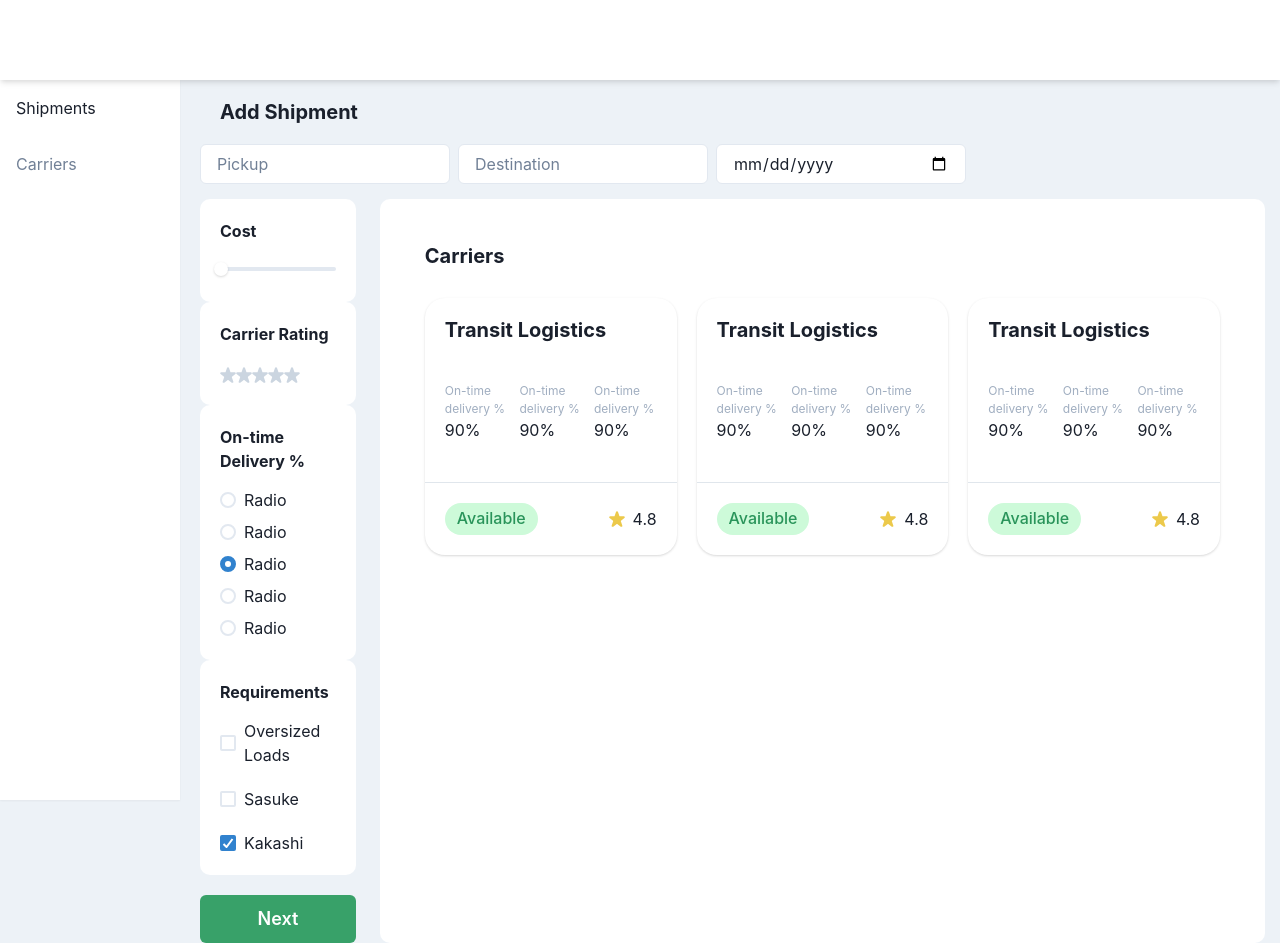
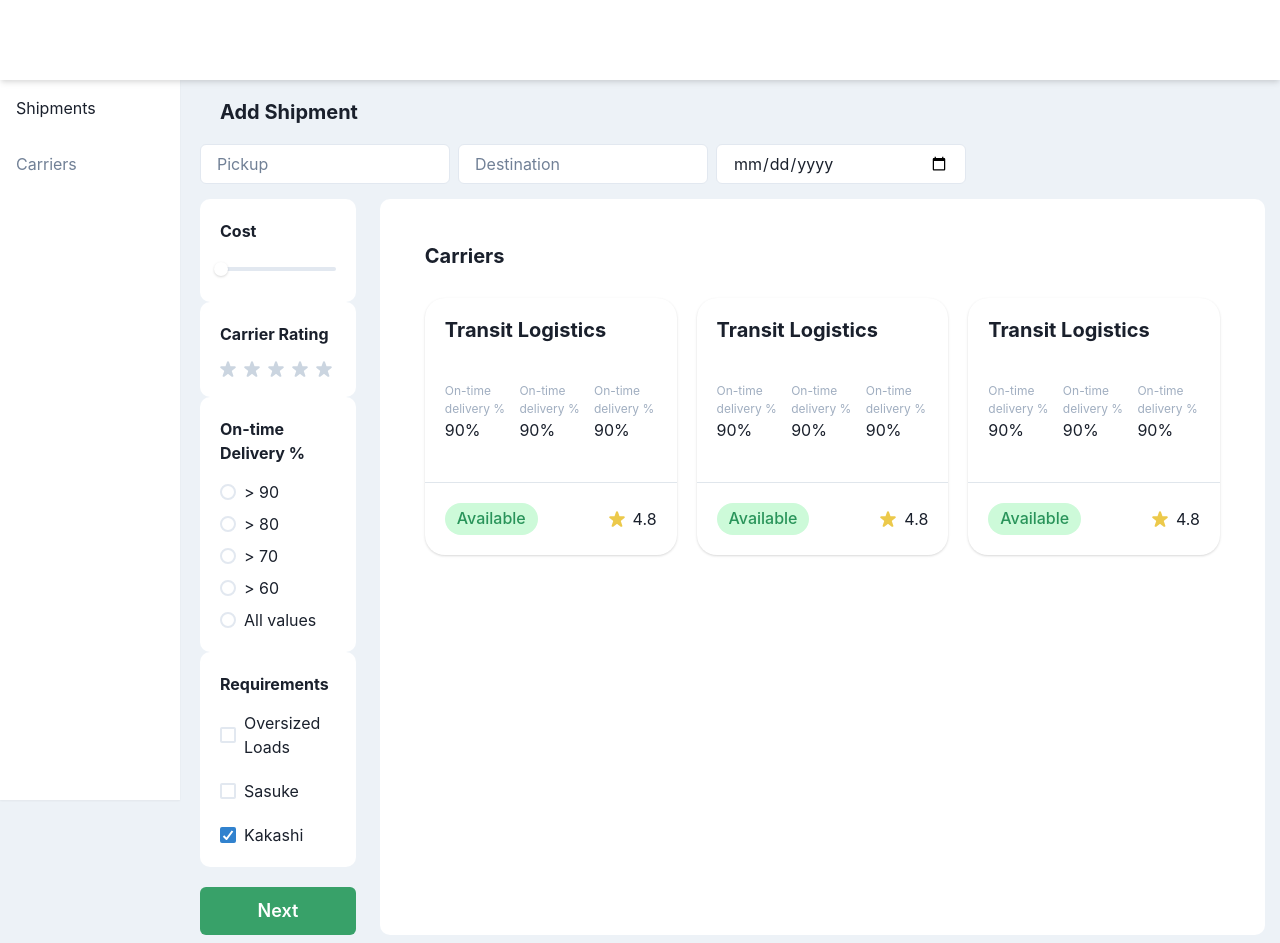
Before and after one commit to pauljoy06/chaine-demo, a React (Create React App) app: page /shipments/create in a window 1280 px wide. Built offline with nearby package versions, Linux system fonts and the light colour scheme.

Commit message:
Add code for delivery percentage

```diff
--- a/src/components/index.tsx
+++ b/src/components/index.tsx
@@ -1,16 +1,20 @@
-import { Box, Card, CardBody, CardFooter, CardHeader, Divider, Flex, Heading, Icon, Spacer, Tag, TagLabel, Text } from "@chakra-ui/react";
+import { Box, Card, CardBody, CardFooter, CardHeader, Divider, Flex, Heading, Icon, IconButton, Spacer, Tag, TagLabel, Text } from "@chakra-ui/react";
 import { StarIcon } from "@chakra-ui/icons";
 
 import { CarrierCardProps, FilterBoxProps, KeyValueProps, RatingsProps } from "../interfaces";
 
-const Ratings: React.FC<RatingsProps> = ({rating, maxRating = 5}) => {
-    return <Box>
-        {Array.from({ length: maxRating }, (_, index) => <Icon
-            as={StarIcon}
+const Ratings: React.FC<RatingsProps> = ({rating, setRating, maxRating = 5}) => {
+    return <Flex gap='2'>
+        {Array.from({ length: maxRating }, (_, index) => <IconButton
+            icon={<StarIcon />}
             key={index}
             color={index < rating ? 'yellow.400': 'gray.300' }
+            aria-label=''
+            colorScheme='white'
+            onClick={() => setRating(index + 1)}
+            size='lm'
         />)}
-    </Box>
+    </Flex>
 };
 
 const KeyValueBox: React.FC<KeyValueProps> = ({ title, value}) => {
--- a/src/interfaces.ts
+++ b/src/interfaces.ts
@@ -1,6 +1,7 @@
 interface RatingsProps {
-    rating: number;
-    maxRating?: number;
+    rating: number,
+    maxRating?: number,
+    setRating: (rating: number) => void,
 }
 
 interface FilterBoxProps {
--- a/src/shipments/createShipment.tsx
+++ b/src/shipments/createShipment.tsx
@@ -25,6 +25,7 @@ import {
     Icon,
     // SliderMark,
     useSlider,
+    RadioGroup,
 } from "@chakra-ui/react"
 
 import Sidebar from "../components/sidebar";
@@ -40,7 +41,10 @@ const CreateShipmentPage: React.FC = () => {
     const [page, setPage] = useState<number>(1);
     const [sliderValue, setSliderValue ] = useState<number>(100);
     // const [carrierRating, setCarrier]
-    const [specialRequirements, setSpecialRequirements] = useState<string[]>([])
+    const [specialRequirements, setSpecialRequirements] = useState<string[]>([]);
+    const [deliveryPercentage, setDeliveryPercentage] = useState<string>('90');
+    const [starRating, setStarRating] = useState<number>(0);
+    const [selectedCarrier, setSelectedCarrier] = useState<number | null>(null);
 
     const onCheckBoxClick = (value: string): void => {
         let index = specialRequirements.indexOf(value);
@@ -59,7 +63,7 @@ const CreateShipmentPage: React.FC = () => {
     const isChecked = (value: string): boolean => {
         return specialRequirements.includes(value)
     }
-    console.log('Slider', specialRequirements)
+    console.log('Slider', starRating)
 
     return <div className='create-shipment-page'>
         <Grid
@@ -107,27 +111,29 @@ const CreateShipmentPage: React.FC = () => {
                                 </FilterBox>
                                 <Spacer />
                                 <FilterBox title='Carrier Rating'>
-                                    <Ratings rating={0} />
+                                    <Ratings rating={starRating} setRating={setStarRating}/>
                                 </FilterBox>
                                 <Spacer />
                                 <FilterBox title='On-time Delivery %'>
+                                    <RadioGroup onChange={setDeliveryPercentage}>
                                         <Stack>
-                                        <Radio size='md' name='1' colorScheme='blue'>
-                                            Radio
+                                            <Radio value='90' size='md' colorScheme='blue'>
+                                                {'>  90'}
                                             </Radio>
-                                        <Radio size='md' name='1' colorScheme='blue'>
-                                            Radio
+                                            <Radio value='80' size='md' colorScheme='blue'>
+                                                {'>  80'}
                                             </Radio>
-                                        <Radio size='md' name='1' colorScheme='blue' defaultChecked>
-                                            Radio
+                                            <Radio value='70' size='md' colorScheme='blue'>
+                                                {'>  70'}
                                             </Radio>
-                                        <Radio size='md' name='1' colorScheme='blue'>
-                                            Radio
+                                            <Radio value='60' size='md' name='1' colorScheme='blue'>
+                                                {'>  60'}
                                             </Radio>
-                                        <Radio size='md' name='1' colorScheme='blue'>
-                                            Radio
+                                            <Radio value='0' size='md' name='1' colorScheme='blue'>
+                                                {'All values'}
                                             </Radio>
                                         </Stack>
+                                    </RadioGroup>
                                 </FilterBox>
                                 <Spacer />
                                 <FilterBox title='Requirements'>
```
Also changed, not shown: src/ColorModeSwitcher.tsx (+9 -9 lines). Lines whose indentation alone changed are shown as unchanged.
